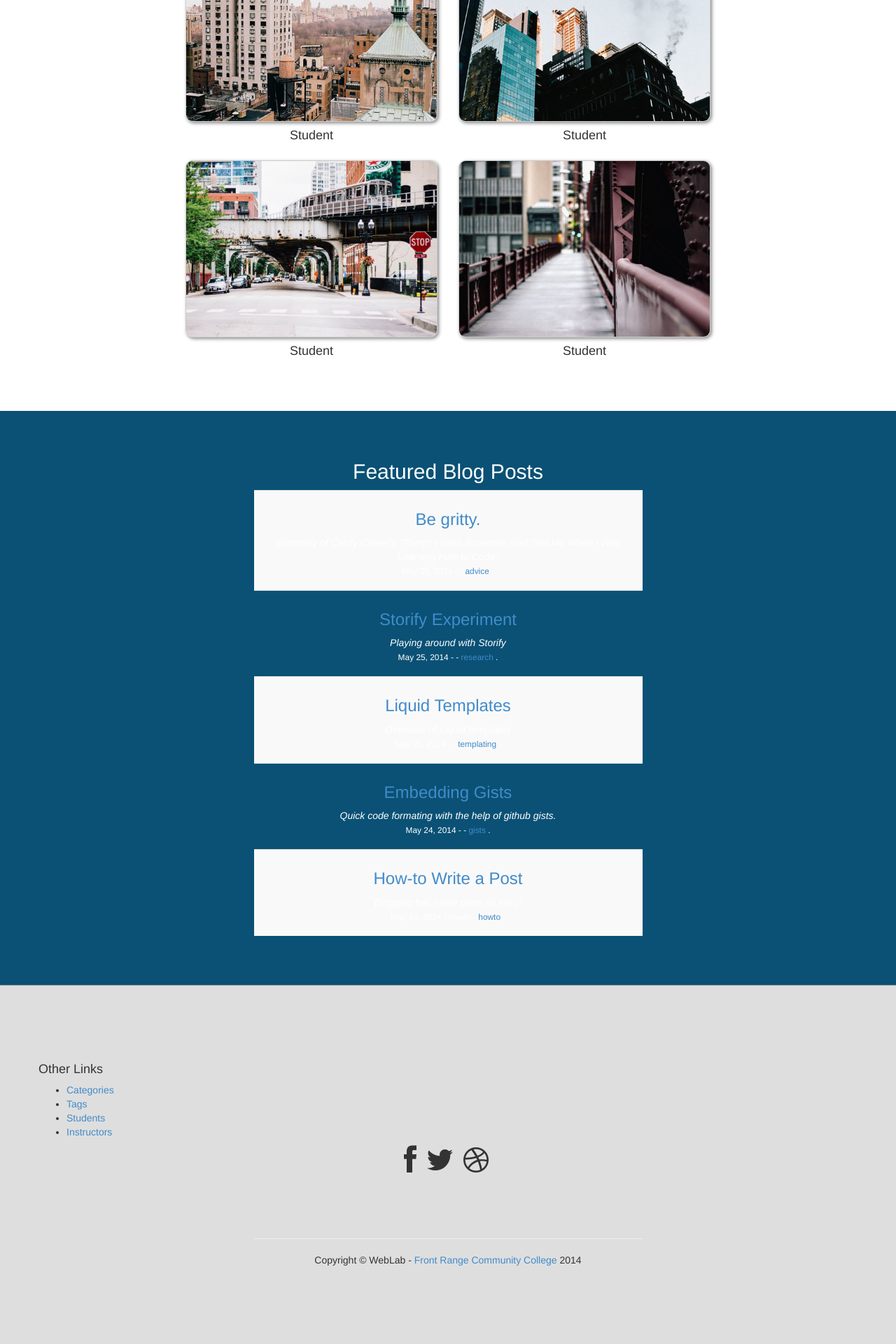
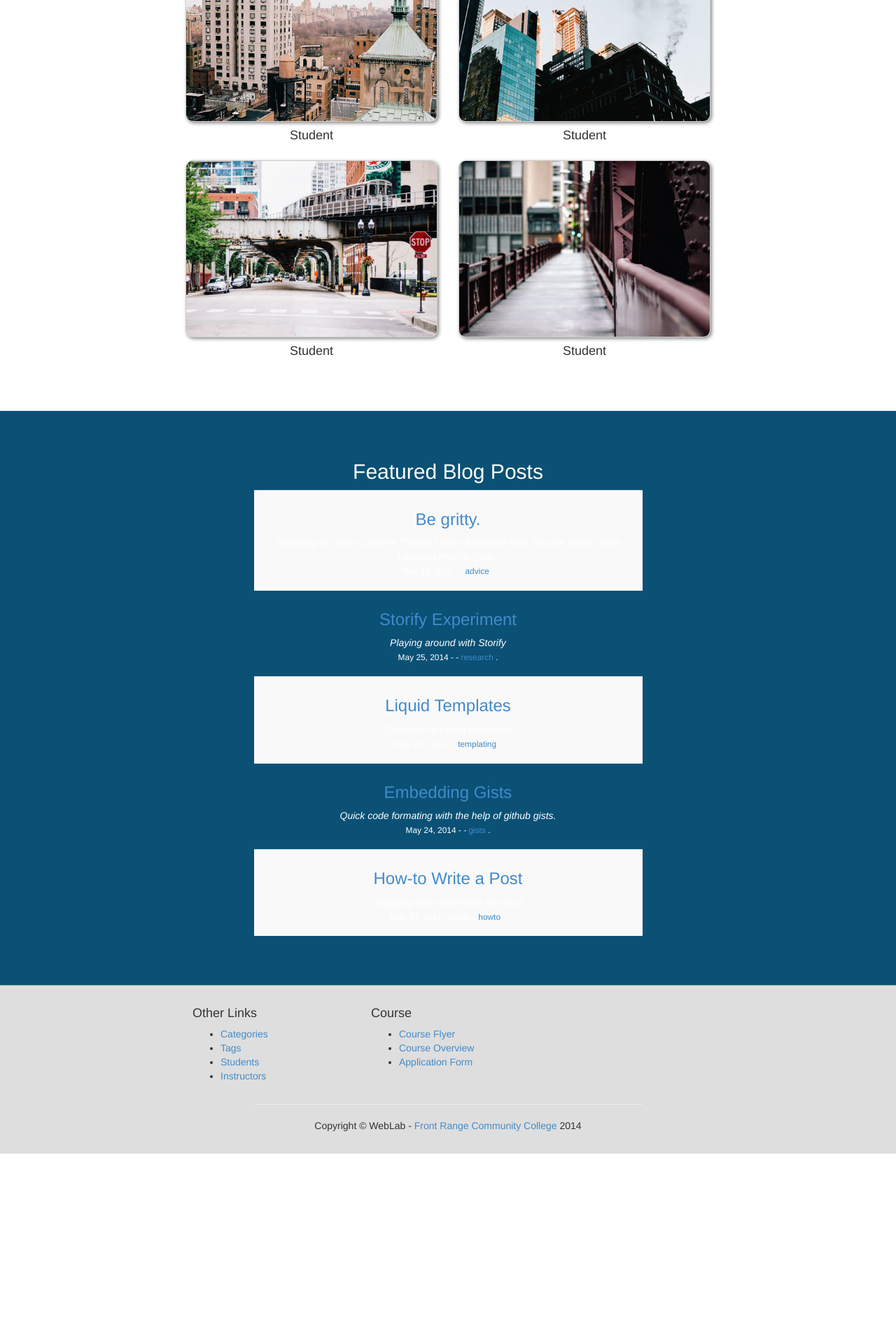
Before and after one commit to WebDevBootcamp/WebDevBootcamp.github.io, a Jekyll site: the page built from index.html, in a window 1280 px wide. Shown: the part 1057-2977 px from the top of the page at 70% size. Built offline with Jekyll 4.4.1, drawn with Linux system fonts in a browser that asks for light colours; after the commit the page ends 2705 px from its top, so only the background shows below that.

Commit message:
updated footer, cleaned up styling added links

```diff
--- a/_includes/footer.html
+++ b/_includes/footer.html
@@ -1,6 +1,6 @@
     <footer class="{{ include.class }}">
         <div class="container">
-            <div class="row">
+            <div class="row col-md-3 col-md-offset-2">
               <h4>Other Links</h4>
               <ul>
                 <li><a href="/categories">Categories</a></li>
@@ -9,19 +9,16 @@
                 <li><a href="/instructors">Instructors</a></li>
               </ul>
             </div>
+            <div class="row col-md-3">
+              <h4>Course</h4>
+              <ul>
+                <li><a href="http://www.frontrange.edu/About-Us/Corporate-Solutions-and-Small-Business-Development/Corporate-Solutions/Web-Developer-Flyer.aspx">Course Flyer</a></li>
+                <li><a href="/course">Course Overview</a></li>
+                <li><a href="http://www.frontrange.edu/About-Us/Corporate-Solutions-and-Small-Business-Development/Corporate-Solutions/Web-Developer-Application.aspx">Application Form</a></li>
+              </ul>
+            </div>
             <div class="row">
                 <div class="col-md-6 col-md-offset-3 text-center">
-                    <ul class="list-inline">
-                        <li><i class="fa fa-facebook fa-3x"></i>
-                        </li>
-                        <li><i class="fa fa-twitter fa-3x"></i>
-                        </li>
-                        <li><i class="fa fa-dribbble fa-3x"></i>
-                        </li>
-                    </ul>
-                    <div class="top-scroll">
-                        <a href="#top"><i class="fa fa-circle-arrow-up scroll fa-4x"></i></a>
-                    </div>
                     <hr>
                     <p>Copyright &copy; WebLab - <a href="http://www.frontrange.edu/">Front Range Community College</a> 2014</p>
                 </div>
--- a/public/css/stylish-portfolio.css
+++ b/public/css/stylish-portfolio.css
@@ -238,7 +238,7 @@ i.service-icon {
 /* Footer */
 
 footer {
-  padding: 100px 0;
+  padding: 20px 0;
   background: #dedede;
   border-top: 1px solid #999;
 }
```
